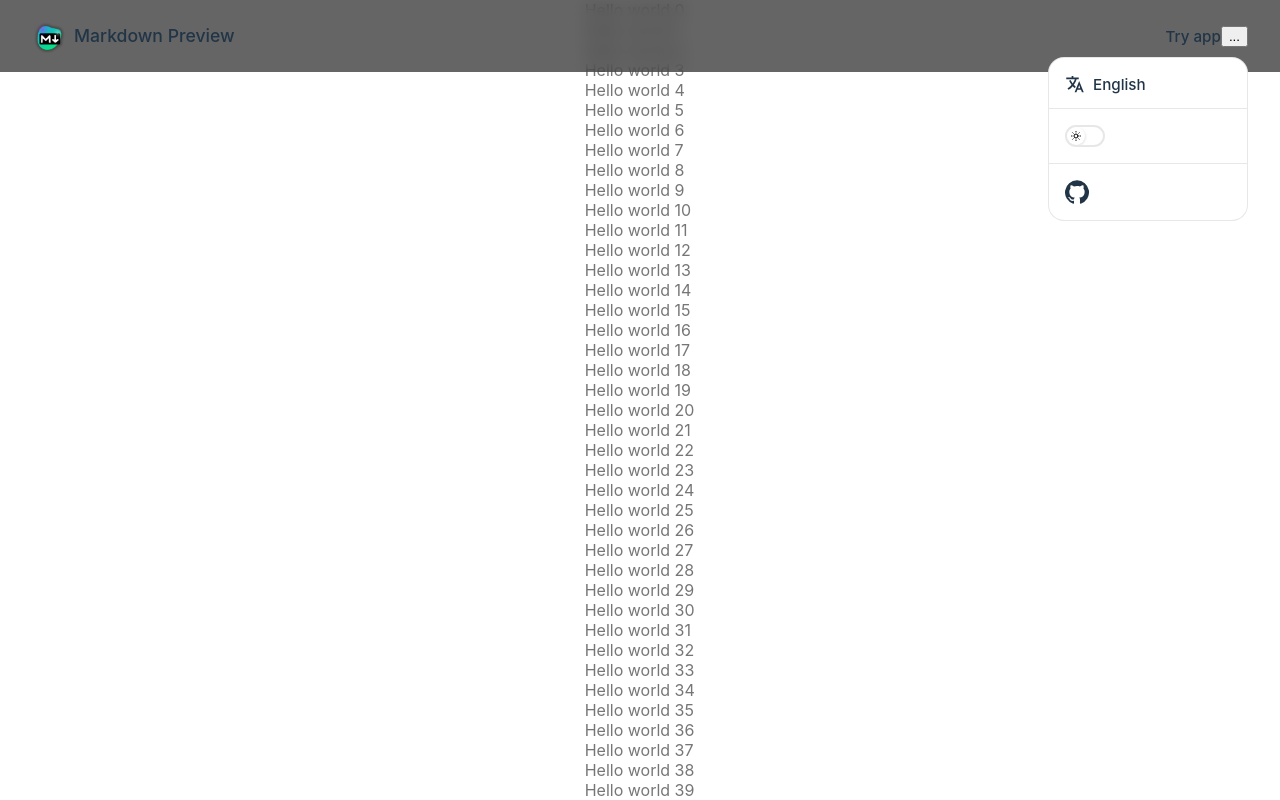
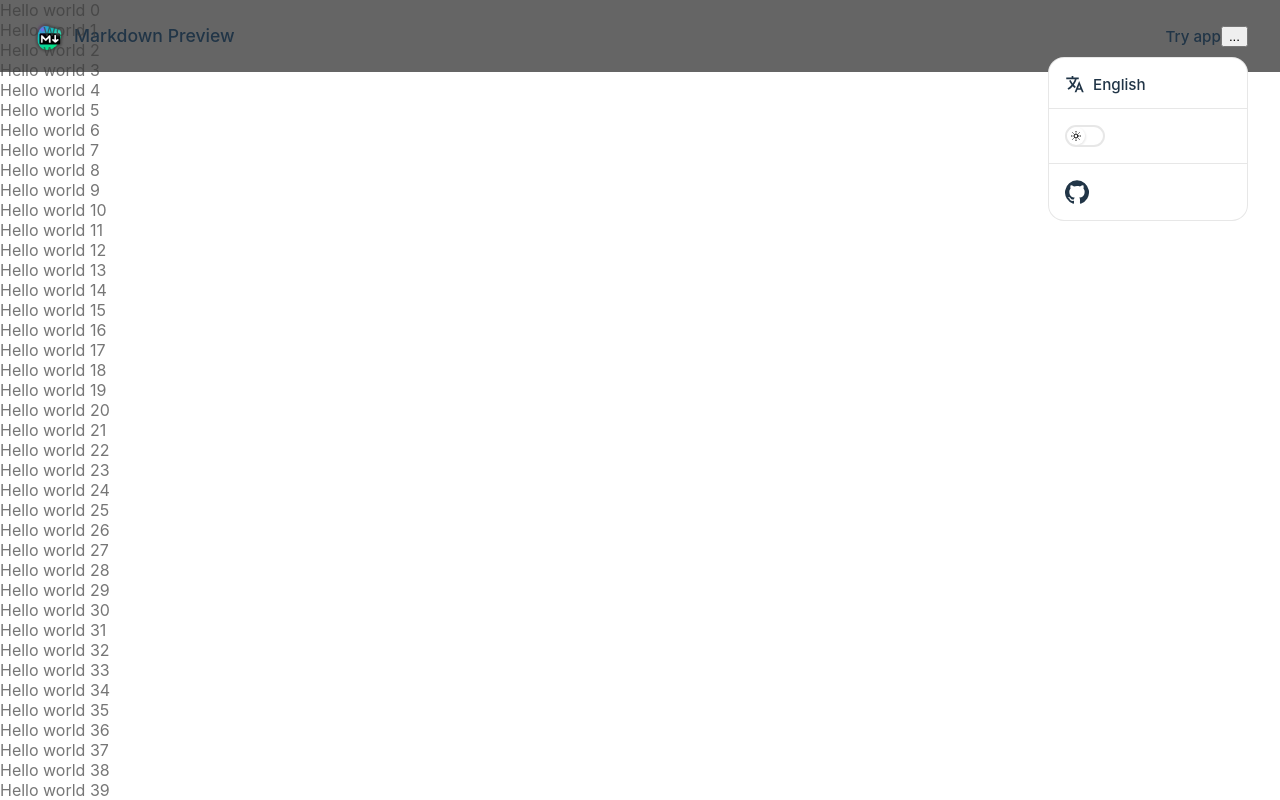
Before and after one commit to rundevs/rundev, a Next.js app: page / in a window 1280 px wide. Shown: the top 800 px of the page. Built offline with nearby package versions, Linux system fonts and the light colour scheme.

Commit message:
feat: add tag main iin layout

```diff
--- a/components/layout/Layout.jsx
+++ b/components/layout/Layout.jsx
@@ -6,7 +6,7 @@ const Layout = ({ children }) => {
   return (
     <div className={style.layout}>
       <Navigation />
-      {children}
+      <main>{children}</main>
     </div>
   )
 }
--- a/components/layout/layout.module.css
+++ b/components/layout/layout.module.css
@@ -1,9 +1,15 @@
 .layout {
+  min-height: 100vh;
   height: 100%;
   width: 100%;
   display: flex;
   flex-direction: column;
+  position: relative;
   align-items: center;
-  overflow-y: auto;
-  overflow-x: hidden;
 }
+
+.layout main {
+  width: 100%;
+  height: max-content;
+  position: relative;
+}
```
